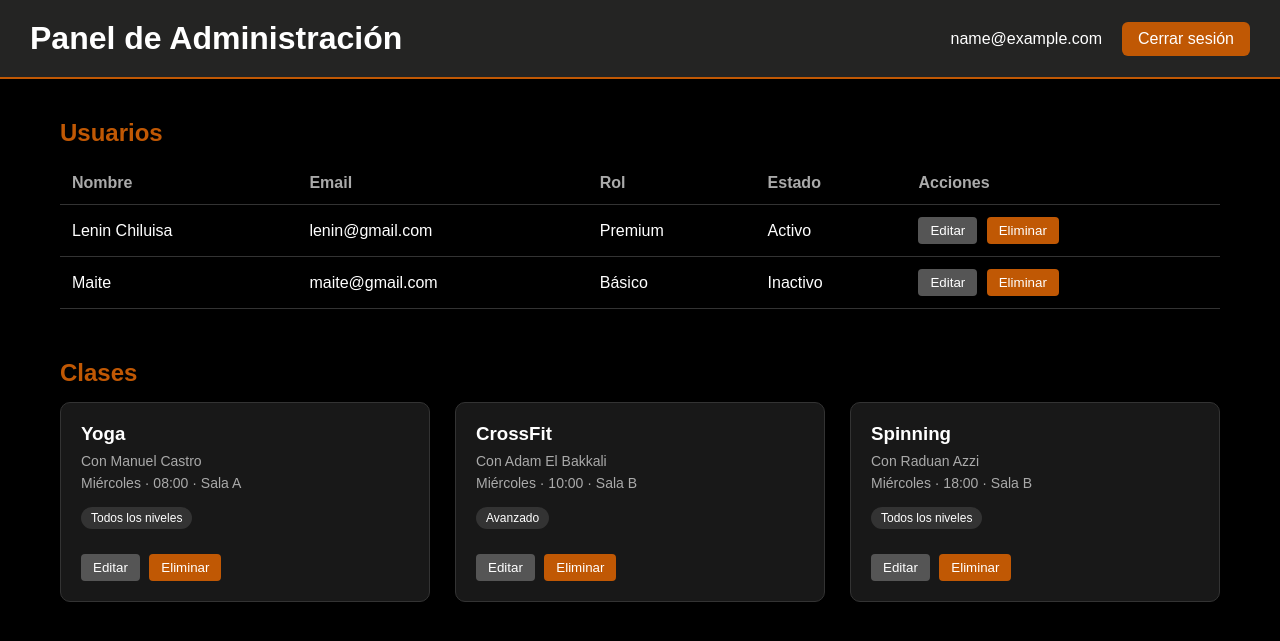
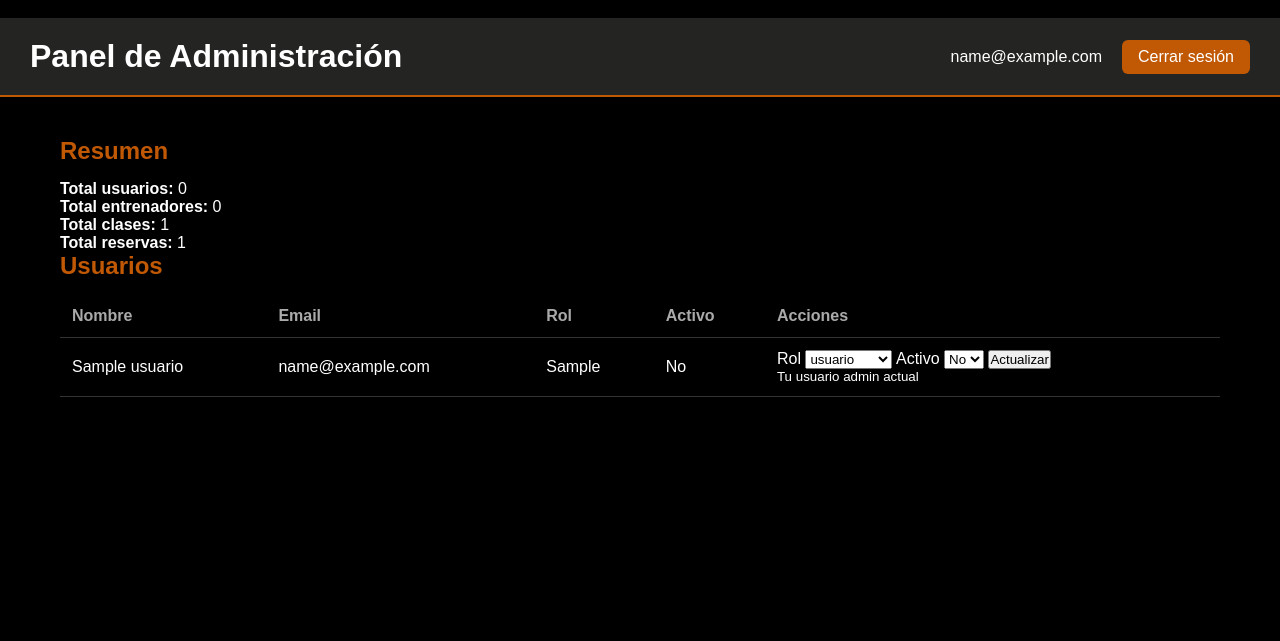
Before and after one commit to blancojr17/Tfg-whiteGym-i-igo, a PHP site: page /admin.php in a window 1280 px wide. Shown: the top 641 px of the page. Run offline with PHP 8.4, Linux system fonts and the light colour scheme; the visitor is signed in with stand-in values (Sample User, id 1); tables that the repository leaves empty or names only in its code hold one stand-in row (values such as "Sample post").

Commit message:
implementacion del panel del admin básico y gestión usuarios

```diff
--- a/public/admin.php
+++ b/public/admin.php
@@ -1,10 +1,96 @@
 <?php
 session_start();
+require_once __DIR__ . "/../config/conexion.php";
 
-if (!isset($_SESSION["email"]) || $_SESSION["rol"] !== "admin") {
+if (!isset($_SESSION["id_usuario"]) || !isset($_SESSION["email"]) || $_SESSION["rol"] !== "admin") {
     header("Location: login.php");
     exit;
 }
+
+$id_admin_actual = (int) $_SESSION["id_usuario"];
+
+$total_usuarios = 0;
+$total_entrenadores = 0;
+$total_clases = 0;
+$total_reservas = 0;
+$usuarios = [];
+$error_datos = false;
+
+$sqlTotales = "SELECT
+                (SELECT COUNT(*) FROM usuarios WHERE rol = 'usuario') AS total_usuarios,
+                (SELECT COUNT(*) FROM usuarios WHERE rol = 'entrenador') AS total_entrenadores,
+                (SELECT COUNT(*) FROM clases) AS total_clases,
+                (SELECT COUNT(*) FROM usuarios_clases) AS total_reservas";
+$stmtTotales = $conexion->prepare($sqlTotales);
+
+if ($stmtTotales) {
+    $stmtTotales->execute();
+    $resultadoTotales = $stmtTotales->get_result();
+    $filaTotales = $resultadoTotales ? $resultadoTotales->fetch_assoc() : null;
+    $stmtTotales->close();
+
+    if ($filaTotales) {
+        $total_usuarios = (int) ($filaTotales["total_usuarios"] ?? 0);
+        $total_entrenadores = (int) ($filaTotales["total_entrenadores"] ?? 0);
+        $total_clases = (int) ($filaTotales["total_clases"] ?? 0);
+        $total_reservas = (int) ($filaTotales["total_reservas"] ?? 0);
+    }
+} else {
+    $error_datos = true;
+}
+
+$sqlUsuarios = "SELECT id_usuario, nombre, email, rol, activo
+                FROM usuarios
+                ORDER BY id_usuario ASC";
+$stmtUsuarios = $conexion->prepare($sqlUsuarios);
+
+if ($stmtUsuarios) {
+    $stmtUsuarios->execute();
+    $resultadoUsuarios = $stmtUsuarios->get_result();
+
+    while ($fila = $resultadoUsuarios->fetch_assoc()) {
+        $usuarios[] = $fila;
+    }
+
+    $stmtUsuarios->close();
+} else {
+    $error_datos = true;
+}
+
+$mensaje_exito = "";
+$mensaje_error = "";
+
+if (isset($_GET["ok"]) && $_GET["ok"] === "actualizado") {
+    $mensaje_exito = "Usuario actualizado correctamente.";
+}
+
+if (isset($_GET["error"])) {
+    $tipo_error = $_GET["error"];
+
+    if ($tipo_error === "id") {
+        $mensaje_error = "El usuario no es válido.";
+    } elseif ($tipo_error === "rol") {
+        $mensaje_error = "El rol no es válido.";
+    } elseif ($tipo_error === "activo") {
+        $mensaje_error = "El estado activo no es válido.";
+    } elseif ($tipo_error === "autoproteccion") {
+        $mensaje_error = "No puedes desactivarte ni quitarte el rol de admin.";
+    } elseif ($tipo_error === "no_existe") {
+        $mensaje_error = "El usuario no existe.";
+    } else {
+        $mensaje_error = "No se pudo completar la operación.";
+    }
+}
+
+// Base preparada para futuras ampliaciones del panel admin.
+$admin_modulos_futuros = [
+    "gestion_clases_completa" => false,
+    "gestion_planes_completa" => false,
+    "dashboard_avanzado" => false,
+    "graficos" => false,
+    "estadisticas" => false,
+    "logs" => false
+];
 ?>
 
 <!DOCTYPE html>
@@ -19,88 +105,89 @@
 <header id="cabecera-admin">
     <h1>Panel de Administración</h1>
     <div id="usuario-admin">
-        <span><?php echo $_SESSION["email"]; ?></span>
+        <span><?php echo htmlspecialchars($_SESSION["email"]); ?></span>
         <a href="../app/controllers/logout.php" id="btn-cerrar-sesion">Cerrar sesión</a>
     </div>
 </header>
 
 <main id="contenido-admin">
 
+    <?php if ($mensaje_exito !== ""): ?>
+        <p><?php echo htmlspecialchars($mensaje_exito); ?></p>
+    <?php endif; ?>
+
+    <?php if ($mensaje_error !== ""): ?>
+        <p><?php echo htmlspecialchars($mensaje_error); ?></p>
+    <?php endif; ?>
+
+    <?php if ($error_datos): ?>
+        <p>No se pudieron cargar todos los datos del panel.</p>
+    <?php endif; ?>
+
+    <section id="seccion-resumen">
+        <h2>Resumen</h2>
+        <p><strong>Total usuarios:</strong> <?php echo $total_usuarios; ?></p>
+        <p><strong>Total entrenadores:</strong> <?php echo $total_entrenadores; ?></p>
+        <p><strong>Total clases:</strong> <?php echo $total_clases; ?></p>
+        <p><strong>Total reservas:</strong> <?php echo $total_reservas; ?></p>
+    </section>
+
     <section id="seccion-usuarios">
         <h2>Usuarios</h2>
 
+        <?php if (empty($usuarios)): ?>
+            <p>No hay usuarios registrados.</p>
+        <?php else: ?>
             <table id="tabla-usuarios">
                 <thead>
                     <tr>
                         <th>Nombre</th>
                         <th>Email</th>
                         <th>Rol</th>
-                    <th>Estado</th>
+                        <th>Activo</th>
                         <th>Acciones</th>
                     </tr>
                 </thead>
                 <tbody>
+                    <?php foreach ($usuarios as $usuario): ?>
                         <tr>
-                    <td>Lenin Chiluisa</td>
-                    <td>lenin@gmail.com</td>
-                    <td>Premium</td>
-                    <td class="estado-activo">Activo</td>
+                            <td><?php echo htmlspecialchars($usuario["nombre"] ?? ""); ?></td>
+                            <td><?php echo htmlspecialchars($usuario["email"] ?? ""); ?></td>
+                            <td><?php echo htmlspecialchars($usuario["rol"] ?? ""); ?></td>
+                            <td><?php echo ((int) ($usuario["activo"] ?? 0)) === 1 ? "Sí" : "No"; ?></td>
                             <td>
-                        <button class="btn-editar">Editar</button>
-                        <button class="btn-eliminar">Eliminar</button>
+                                <form action="../app/controllers/gestionar_usuario.php" method="POST">
+                                    <input type="hidden" name="id_usuario" value="<?php echo (int) ($usuario["id_usuario"] ?? 0); ?>">
+
+                                    <label>
+                                        Rol
+                                        <select name="rol">
+                                            <option value="usuario" <?php echo ($usuario["rol"] === "usuario") ? "selected" : ""; ?>>usuario</option>
+                                            <option value="entrenador" <?php echo ($usuario["rol"] === "entrenador") ? "selected" : ""; ?>>entrenador</option>
+                                            <option value="admin" <?php echo ($usuario["rol"] === "admin") ? "selected" : ""; ?>>admin</option>
+                                        </select>
+                                    </label>
+
+                                    <label>
+                                        Activo
+                                        <select name="activo">
+                                            <option value="1" <?php echo ((int) $usuario["activo"] === 1) ? "selected" : ""; ?>>Sí</option>
+                                            <option value="0" <?php echo ((int) $usuario["activo"] === 0) ? "selected" : ""; ?>>No</option>
+                                        </select>
+                                    </label>
+
+                                    <button type="submit">Actualizar</button>
+                                </form>
+
+                                <?php if ((int) $usuario["id_usuario"] === $id_admin_actual): ?>
+                                    <small>Tu usuario admin actual</small>
+                                <?php endif; ?>
                             </td>
                         </tr>
-                <tr>
-                    <td>Maite</td>
-                    <td>maite@gmail.com</td>
-                    <td>Básico</td>
-                    <td class="estado-inactivo">Inactivo</td>
-                    <td>
-                        <button class="btn-editar">Editar</button>
-                        <button class="btn-eliminar">Eliminar</button>
-                    </td>
-                </tr>
+                    <?php endforeach; ?>
                 </tbody>
             </table>
-    </section>
-
-    <section id="seccion-clases">
-        <h2>Clases</h2>
-
-        <div id="grid-clases">
-            <div class="tarjeta-clase">
-                <h3>Yoga</h3>
-                <p>Con Manuel Castro</p>
-                <p>Miércoles · 08:00 · Sala A</p>
-                <span class="nivel-clase">Todos los niveles</span>
-                <div class="acciones-clase">
-                    <button class="btn-editar">Editar</button>
-                    <button class="btn-eliminar">Eliminar</button>
-                </div>
-            </div>
-
-            <div class="tarjeta-clase">
-                <h3>CrossFit</h3>
-                <p>Con Adam El Bakkali</p>
-                <p>Miércoles · 10:00 · Sala B</p>
-                <span class="nivel-clase">Avanzado</span>
-                <div class="acciones-clase">
-                    <button class="btn-editar">Editar</button>
-                    <button class="btn-eliminar">Eliminar</button>
-                </div>
-            </div>
-
-            <div class="tarjeta-clase">
-                <h3>Spinning</h3>
-                <p>Con Raduan Azzi</p>
-                <p>Miércoles · 18:00 · Sala B</p>
-                <span class="nivel-clase">Todos los niveles</span>
-                <div class="acciones-clase">
-                    <button class="btn-editar">Editar</button>
-                    <button class="btn-eliminar">Eliminar</button>
-                </div>
-            </div>
-        </div>
+        <?php endif; ?>
     </section>
 
 </main>
```
Also changed, not shown: app/controllers/actualizar_clase.php (added, +111 -0 lines), app/controllers/eliminar_clase.php (added, +89 -0 lines), app/controllers/gestionar_usuario.php (added, +81 -0 lines), public/editar_clase.php (added, +84 -0 lines), public/entrenador.php (+29 -7 lines). Lines whose indentation alone changed are shown as unchanged.
